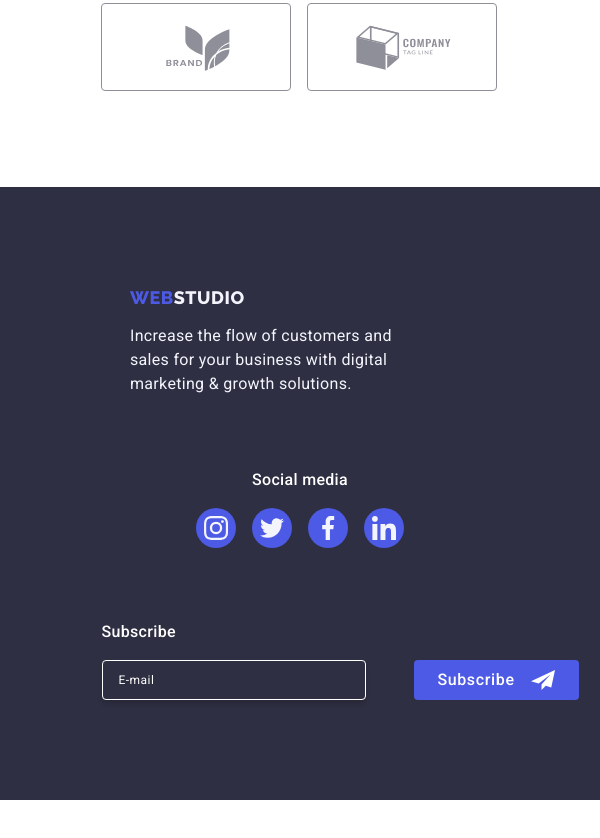
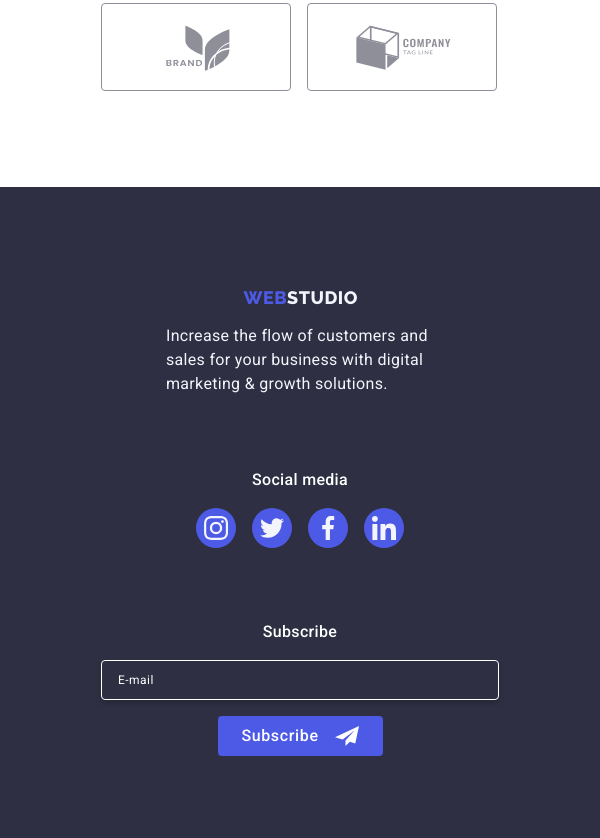
Before and after one commit to KasiaGrabska/WebStudio, a plain HTML site: page index.html in a window 600 px wide. Shown: the part 4390-5228 px from the top of the page. Before the commit the page ends 5190 px from the top, so only its background shows below. Drawn offline with nearby package versions, Linux system fonts and the light colour scheme.

Commit message:
Footer changes

```diff
--- a/css/styles.css
+++ b/css/styles.css
@@ -959,13 +959,14 @@ header {
         flex-direction: column;
         align-items: center;
         gap: 72px;
+        justify-content: center;
     }
     .container-footer-changes {
-        margin-right: 72px;
+        margin: auto;
     }
     .link-block {
         display: block;
-        text-align: centre;
+        text-align: end;
     }
     .logo-link > .second-span {
         color: #f4f4fd;
@@ -1001,27 +1002,27 @@ header {
         background-color: #31d0aa;
     }
     .subscribe {
+        margin: auto;
         margin-bottom: 16px;
-        margin-left: 80px;
         font-weight: 500;
         font-size: 16px;
         line-height: 1.5;
         letter-spacing: 0.02em;
         color: #ffffff;
+        text-align: center;
     }
-    .form {
-        display: block;
-    }
+
     .subscribe-form {
         display: flex;
-        gap: 24px;
+        gap: 16px;
+        justify-content: center;
+        flex-wrap: wrap;
     }
     .email {
-        margin-right: 24px;
-        margin-left: 80px;
+        margin: auto;
     }
     .mail-form {
-        width: 264px;
+        width: 398px;
         height: 40px;
         border: 1px solid #ffffff;
         background-color: transparent;
```
Also changed, not shown: mobile-menu.js (added).
